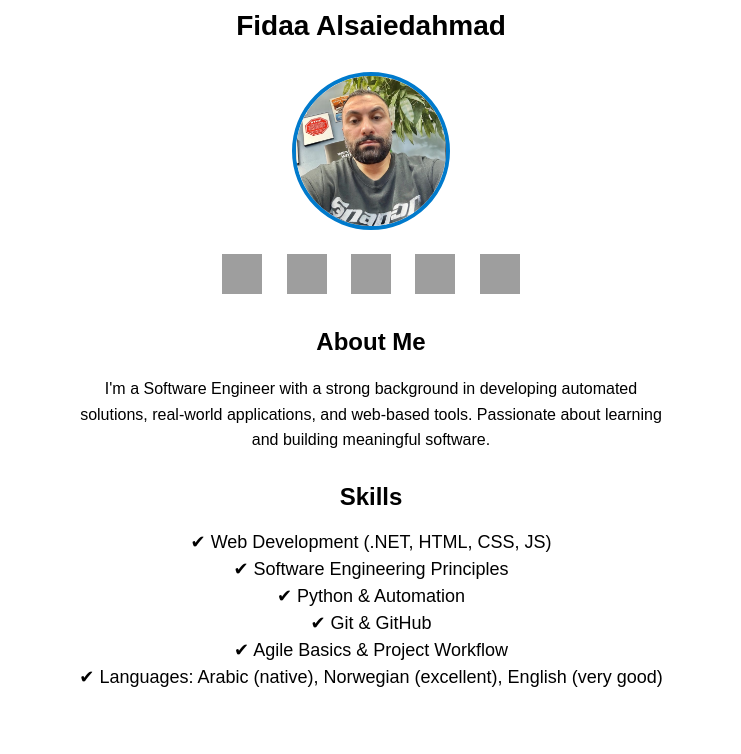
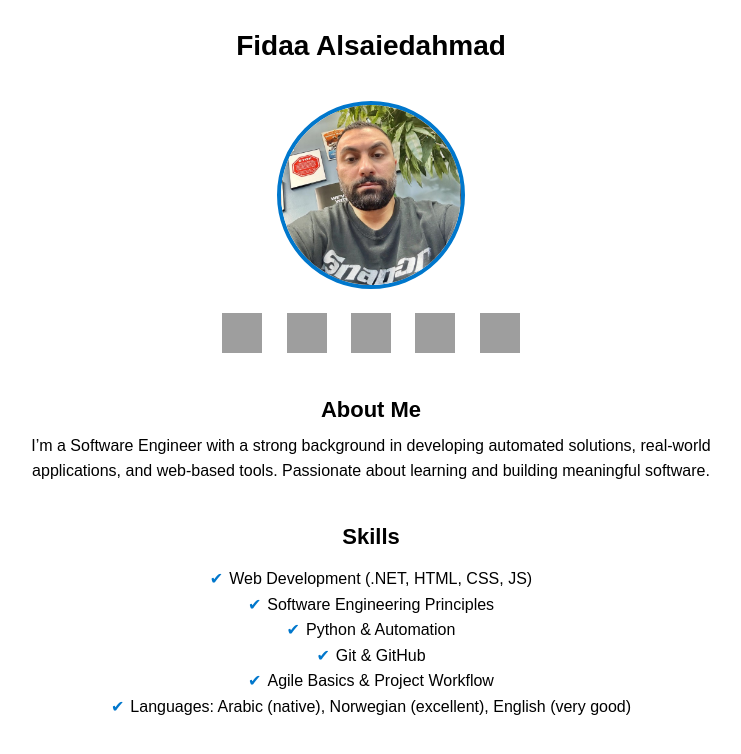
Before and after one commit to Fidaa83/fidaa83.github.io, a plain HTML site: page index.html in a window 1280 px wide. Shown: the whole page, without its empty margins (269-1010 px from the left). Drawn offline with Linux system fonts and the light colour scheme; grey boxes are pictures that could not be loaded.

Commit message:
Update index.html

```diff
--- a/index.html
+++ b/index.html
@@ -3,98 +3,116 @@
 <html lang="en">
 <head>
   <meta charset="UTF-8" />
-  <meta name="viewport" content="width=device-width, initial-scale=1.0"/>
-  <meta name="description" content="Fidaa Alsaiedahmad - Software Engineer portfolio site" />
-  <meta name="keywords" content="Fidaa Alsaiedahmad, Software Engineer, Portfolio, GitHub, LinkedIn, CV" />
+  <meta name="viewport" content="width=device-width, initial-scale=1.0" />
+  <meta name="description" content="Fidaa Alsaiedahmad - Software Engineer Portfolio" />
+  <meta name="keywords" content="Fidaa Alsaiedahmad, Software Engineer, Web Developer, CV, Portfolio" />
   <meta name="author" content="Fidaa Alsaiedahmad" />
   <title>Fidaa Alsaiedahmad</title>
-  <link rel="icon" href="profile.jpg" type="image/jpeg" />
   <style>
     body {
       font-family: Arial, sans-serif;
+      text-align: center;
+      background: #ffffff;
       margin: 0;
-      padding: 0;
-      background: #fff;
-      text-align: center;
-      color: #000;
+      padding: 20px;
     }
+
     img.profile {
-      width: 150px;
-      height: 150px;
+      width: 180px;
+      height: 180px;
       object-fit: cover;
       border-radius: 50%;
-      border: 4px solid #007acc;
+      border: 4px solid #0077cc;
       margin-top: 20px;
     }
+
     h1 {
-      margin: 10px 0;
+      margin-top: 10px;
       font-size: 28px;
     }
+
     .icons {
-      margin: 20px 0;
+      margin-top: 20px;
     }
+
     .icons a {
       display: inline-block;
       margin: 0 10px;
     }
+
     .icons img {
       width: 40px;
       height: 40px;
     }
-    h2 {
-      margin-top: 30px;
-      font-size: 24px;
+
+    .section {
+      margin-top: 40px;
+      padding: 0 20px;
     }
-    p {
-      max-width: 600px;
-      margin: 0 auto 20px;
+
+    .section h2 {
+      font-size: 22px;
+      margin-bottom: 10px;
+    }
+
+    .section p, .section li {
+      font-size: 16px;
       line-height: 1.6;
+      max-width: 700px;
+      margin: 0 auto;
     }
-    ul.skills {
+
+    ul {
       list-style: none;
       padding: 0;
     }
-    ul.skills li {
-      margin: 5px 0;
-      font-size: 18px;
+
+    ul li::before {
+      content: "✔";
+      color: #0077cc;
+      margin-right: 6px;
     }
   </style>
 </head>
 <body>
   <h1>Fidaa Alsaiedahmad</h1>
-  <img src="profile.jpg" alt="Fidaa Profile Photo" class="profile" />
+  <img src="profile.jpg" alt="Fidaa's Photo" class="profile" />
 
   <div class="icons">
     <a href="mailto:fidaa.alsaiedahmad@gmail.com" title="Email">
-      <img src="https://cdn.jsdelivr.net/gh/simple-icons/simple-icons/icons/gmail.svg" alt="Gmail" />
+      <img src="https://img.icons8.com/color/48/gmail-new.png" alt="Gmail Icon" />
     </a>
     <a href="https://github.com/fidaa83" target="_blank" title="GitHub">
-      <img src="https://cdn.jsdelivr.net/gh/simple-icons/simple-icons/icons/github.svg" alt="GitHub" />
+      <img src="https://img.icons8.com/fluency/48/github.png" alt="GitHub Icon" />
     </a>
-    <a href="https://linkedin.com/in/fidaa-alsaiedahmad" target="_blank" title="LinkedIn">
-      <img src="https://cdn.jsdelivr.net/gh/simple-icons/simple-icons/icons/linkedin.svg" alt="LinkedIn" />
+    <a href="https://www.linkedin.com/in/fidaa-alsaiedahmad" target="_blank" title="LinkedIn">
+      <img src="https://img.icons8.com/color/48/linkedin.png" alt="LinkedIn Icon" />
     </a>
-    <a href="https://www.upwork.com/freelancers/~01242886068ad92c13" target="_blank" title="Upwork">
-      <img src="https://cdn.jsdelivr.net/gh/simple-icons/simple-icons/icons/upwork.svg" alt="Upwork" />
+    <a href="https://www.upwork.com/freelancers/~01242886ec08cf2b85" target="_blank" title="Upwork">
+      <img src="https://img.icons8.com/ios-filled/50/26e07f/upwork.png" alt="Upwork Icon" />
     </a>
     <a href="fidaa-cv.pdf" target="_blank" title="View CV">
-      <img src="https://cdn.jsdelivr.net/gh/simple-icons/simple-icons/icons/adobeacrobatreader.svg" alt="CV" />
+      <img src="https://img.icons8.com/color/48/pdf.png" alt="CV Icon" />
     </a>
   </div>
 
-  <h2>About Me</h2>
-  <p>
-    I'm a Software Engineer with a strong background in developing automated solutions, real-world applications, and web-based tools. Passionate about learning and building meaningful software.
-  </p>
+  <div class="section">
+    <h2>About Me</h2>
+    <p>
+      I’m a Software Engineer with a strong background in developing automated solutions, real-world applications, and web-based tools. Passionate about learning and building meaningful software.
+    </p>
+  </div>
 
-  <h2>Skills</h2>
-  <ul class="skills">
-    <li>✔ Web Development (.NET, HTML, CSS, JS)</li>
-    <li>✔ Software Engineering Principles</li>
-    <li>✔ Python & Automation</li>
-    <li>✔ Git & GitHub</li>
-    <li>✔ Agile Basics & Project Workflow</li>
-    <li>✔ Languages: Arabic (native), Norwegian (excellent), English (very good)</li>
-  </ul>
+  <div class="section">
+    <h2>Skills</h2>
+    <ul>
+      <li>Web Development (.NET, HTML, CSS, JS)</li>
+      <li>Software Engineering Principles</li>
+      <li>Python & Automation</li>
+      <li>Git & GitHub</li>
+      <li>Agile Basics & Project Workflow</li>
+      <li>Languages: Arabic (native), Norwegian (excellent), English (very good)</li>
+    </ul>
+  </div>
 </body>
 </html>
```
